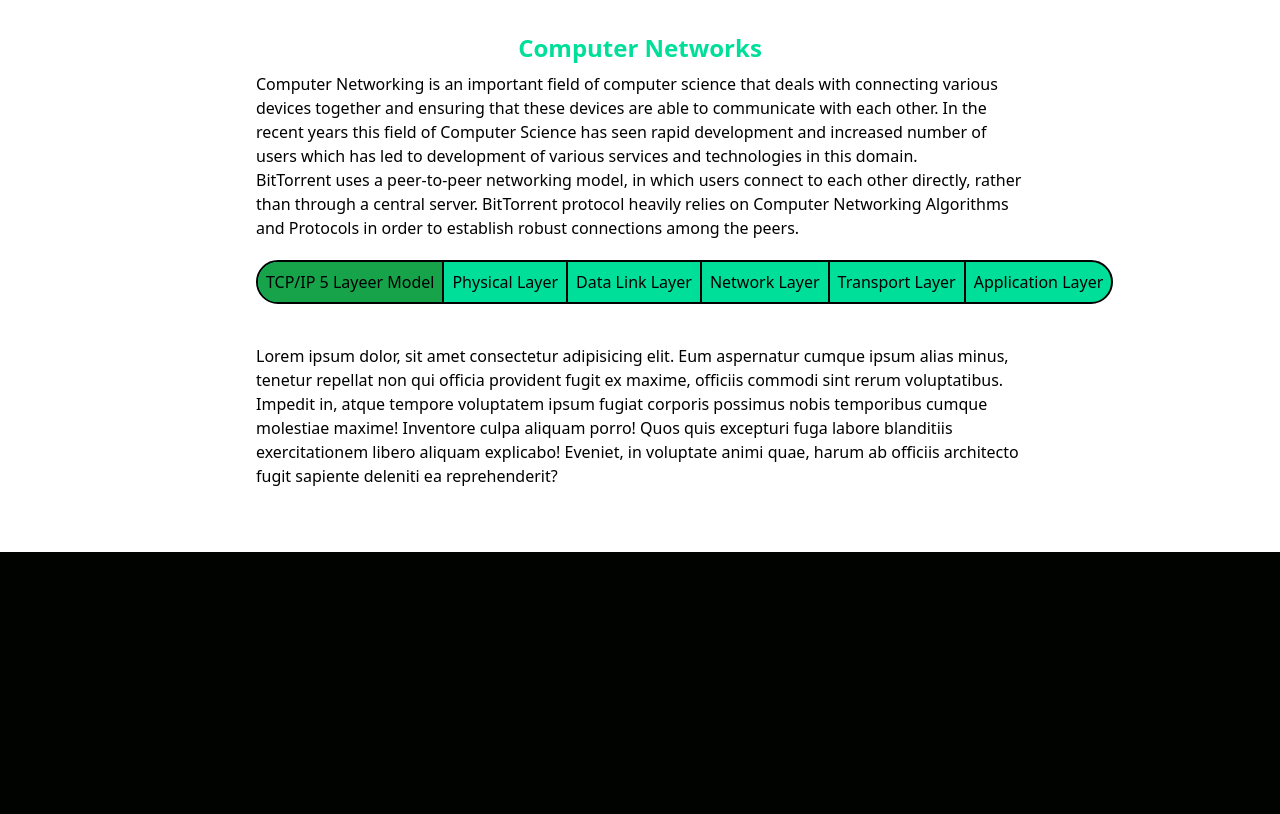
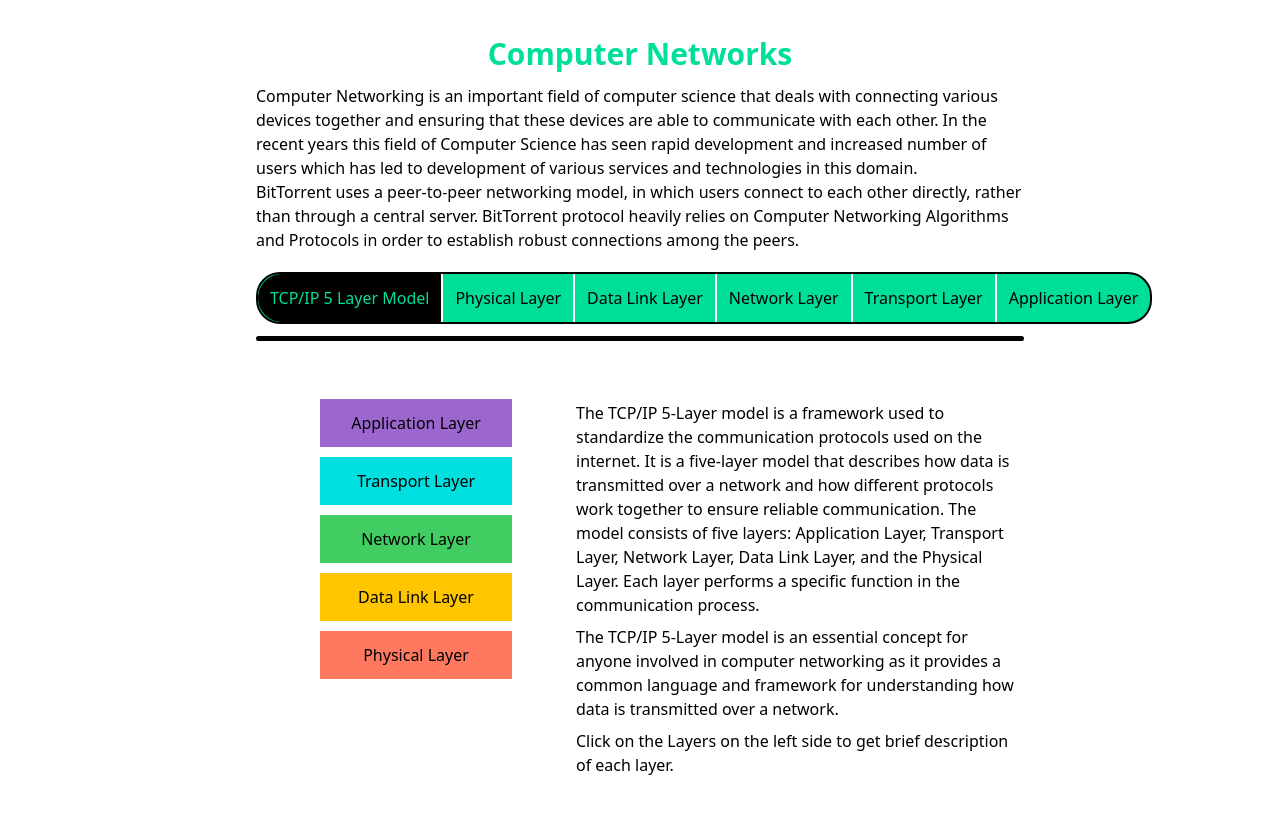
Before and after one commit to the-pinbo/mim, a React (Vite) app in the folder frontend/: page /computer-networking in a window 1280 px wide. Shown: the top 814 px of the page. Built offline with nearby package versions, Linux system fonts and the light colour scheme.

Commit message:
updated the Tcp/ip model section

```diff
--- a/frontend/src/components/CN.jsx
+++ b/frontend/src/components/CN.jsx
@@ -2,6 +2,7 @@ import styles from "../constants/style"
 import { CN_text } from "../constants/cn"
 import { useState, useEffect } from "react"
 import { Application, Data_link, Model, Network, Transport, Physical } from "./CN_topics";
+import { motion } from 'framer-motion'
 function CN() {
     const [topic, setTopic] = useState(0);
     return (
@@ -12,14 +13,15 @@ function CN() {
                 <div className="basis-full pb-5">{CN_text.para2}</div>
                 <div className="basis-full flex justify-center">
                     <div className={`w-max flex justify-center bg-[#00df9a] ${styles.btn_grp}`} id="button-grp">
-                        <button onClick={() => setTopic(0)} className={`${topic == 0 ? "bg-green-600" : "bg-transparent"} ${styles.button_start}`}>TCP/IP 5 Layeer Model</button>
-                        <button onClick={() => setTopic(1)} className={`${topic == 1 ? "bg-green-600" : "bg-transparent"} ${styles.button}`}>Physical Layer</button>
-                        <button onClick={() => setTopic(2)} className={`${topic == 2 ? "bg-green-600" : "bg-transparent"} ${styles.button}`}>Data Link Layer</button>
-                        <button onClick={() => setTopic(3)} className={`${topic == 3 ? "bg-green-600" : "bg-transparent"} ${styles.button}`}>Network Layer</button>
-                        <button onClick={() => setTopic(4)} className={`${topic == 4 ? "bg-green-600" : "bg-transparent"} ${styles.button}`}>Transport Layer</button>
-                        <button onClick={() => setTopic(5)} className={`${topic == 5 ? "bg-green-600" : "bg-transparent"} ${styles.button_end}`}>Application Layer</button>
+                        <button onClick={() => setTopic(0)} className={`${topic == 0 ? "bg-black text-[#00df9a]" : "bg-transparent"} ${styles.button_start}`}>TCP/IP 5 Layer Model</button>
+                        <button onClick={() => setTopic(1)} className={`${topic == 1 ? "bg-black text-[#00df9a]" : "bg-transparent"} ${styles.button}`}>Physical Layer</button>
+                        <button onClick={() => setTopic(2)} className={`${topic == 2 ? "bg-black text-[#00df9a]" : "bg-transparent"} ${styles.button}`}>Data Link Layer</button>
+                        <button onClick={() => setTopic(3)} className={`${topic == 3 ? "bg-black text-[#00df9a]" : "bg-transparent"} ${styles.button}`}>Network Layer</button>
+                        <button onClick={() => setTopic(4)} className={`${topic == 4 ? "bg-black text-[#00df9a]" : "bg-transparent"} ${styles.button}`}>Transport Layer</button>
+                        <button onClick={() => setTopic(5)} className={`${topic == 5 ? "bg-black text-[#00df9a]" : "bg-transparent"} ${styles.button_end}`}>Application Layer</button>
                     </div>
                 </div>
+                <div className="w-full h-[5px] rounded-3xl bg-black my-3"></div>
                 <div className="my-10">
                     {topic == 0 && <Model />}
                     {topic == 1 && <Physical />}
--- a/frontend/src/components/CN_topics/Model.jsx
+++ b/frontend/src/components/CN_topics/Model.jsx
@@ -1,8 +1,40 @@
+import styles from "../../constants/style"
+import { useState } from "react"
+import { motion } from "framer-motion"
+import { CN_text } from "../../constants/cn"
 function Model() {
+    const [subtopic, setSubtopic] = useState(0)
     return (
-        <div className="text-black">
-            Lorem ipsum dolor, sit amet consectetur adipisicing elit. Eum aspernatur cumque ipsum alias minus, tenetur repellat non qui officia provident fugit ex maxime, officiis commodi sint rerum voluptatibus. Impedit in, atque tempore voluptatem ipsum fugiat corporis possimus nobis temporibus cumque molestiae maxime! Inventore culpa aliquam porro! Quos quis excepturi fuga labore blanditiis exercitationem libero aliquam explicabo! Eveniet, in voluptate animi quae, harum ab officiis architecto fugit sapiente deleniti ea reprehenderit?
-        </div>
+        <motion.div
+            initial={{ opacity: 0 }}
+            animate={{ opacity: 1 }}
+            transition={{ duration: 0.5 }}
+        >
+            <div className="text-black flex">
+                <div className="basis-5/12 flex justify-center">
+                    <ul>
+                        <li><button onClick={() => setSubtopic(1)} className={`bg-[#9B67CF] ${subtopic == 1 ? "border-2 border-black" : "border-white"} ${styles.button_tcp}`}>Application Layer</button></li>
+                        <li><button onClick={() => setSubtopic(2)} className={`bg-[#00E0E1] ${subtopic == 2 ? "border-2 border-black" : "border-white"} ${styles.button_tcp}`}>Transport Layer</button></li>
+                        <li><button onClick={() => setSubtopic(3)} className={`bg-[#41CD61] ${subtopic == 3 ? "border-2 border-black" : "border-white"} ${styles.button_tcp}`}>Network Layer</button></li>
+                        <li><button onClick={() => setSubtopic(4)} className={`bg-[#FFC600] ${subtopic == 4 ? "border-2 border-black" : "border-white"} ${styles.button_tcp}`}>Data Link Layer</button></li>
+                        <li><button onClick={() => setSubtopic(5)} className={`bg-[#FF7860] ${subtopic == 5 ? "border-2 border-black" : "border-white"} ${styles.button_tcp}`}>Physical Layer</button></li>
+                    </ul>
+                </div>
+                <div className="basis-7/12">
+                    {subtopic == 0 && <motion.div initial={{ opacity: 0 }} animate={{ opacity: 1 }} transition={{ duration: 0.5 }}><div className="my-2">{CN_text.tcp_5_layer_modal.description[0]}</div><div className="my-2">{CN_text.tcp_5_layer_modal.description[1]}</div><div className="my-2">{CN_text.tcp_5_layer_modal.description[2]}</div></motion.div>}
+                    {subtopic != 0 && (
+                        <motion.div initial={{ opacity: 0 }} animate={{ opacity: 1 }} transition={{ duration: 0.5 }} className="flex justify-end">
+                            <button onClick={() => setSubtopic(0)} className={styles.back}>Back</button>
+                        </motion.div>
+                    )}
+                    {subtopic == 1 && <motion.div initial={{ opacity: 0 }} animate={{ opacity: 1 }} transition={{ duration: 0.5 }}>{CN_text.tcp_5_layer_modal.application_layer}</motion.div>}
+                    {subtopic == 2 && <motion.div initial={{ opacity: 0 }} animate={{ opacity: 1 }} transition={{ duration: 0.5 }}>{CN_text.tcp_5_layer_modal.transport_layer}</motion.div>}
+                    {subtopic == 3 && <motion.div initial={{ opacity: 0 }} animate={{ opacity: 1 }} transition={{ duration: 0.5 }}>{CN_text.tcp_5_layer_modal.network_layer}</motion.div>}
+                    {subtopic == 4 && <motion.div initial={{ opacity: 0 }} animate={{ opacity: 1 }} transition={{ duration: 0.5 }}>{CN_text.tcp_5_layer_modal.data_link_layer}</motion.div>}
+                    {subtopic == 5 && <motion.div initial={{ opacity: 0 }} animate={{ opacity: 1 }} transition={{ duration: 0.5 }}>{CN_text.tcp_5_layer_modal.physical_layer}</motion.div>}
+                </div>
+            </div>
+        </motion.div>
     )
 }
 export default Model
--- a/frontend/src/constants/cn.jsx
+++ b/frontend/src/constants/cn.jsx
@@ -1,4 +1,20 @@
 export const CN_text = {
     para1: "Computer Networking is an important field of computer science that deals with connecting various devices together and ensuring that these devices are able to communicate with each other. In the recent years this field of Computer Science has seen rapid development and increased number of users which has led to development of various services and technologies in this domain.",
-    para2: "BitTorrent uses a peer-to-peer networking model, in which users connect to each other directly, rather than through a central server. BitTorrent protocol heavily relies on Computer Networking Algorithms and Protocols in order to establish robust connections among the peers."
+    para2: "BitTorrent uses a peer-to-peer networking model, in which users connect to each other directly, rather than through a central server. BitTorrent protocol heavily relies on Computer Networking Algorithms and Protocols in order to establish robust connections among the peers.",
+    //
+    tcp_5_layer_modal: {
+        description: ["The TCP/IP 5-Layer model is a framework used to standardize the communication protocols used on the internet. It is a five-layer model that describes how data is transmitted over a network and how different protocols work together to ensure reliable communication. The model consists of five layers: Application Layer, Transport Layer, Network Layer, Data Link Layer, and the Physical Layer. Each layer performs a specific function in the communication process.", "The TCP/IP 5-Layer model is an essential concept for anyone involved in computer networking as it provides a common language and framework for understanding how data is transmitted over a network.", "Click on the Layers on the left side to get brief description of each layer."],
+        physical_layer: "PHYSICAL LAYER Lorem ipsum dolor sit amet consectetur adipisicing elit. Delectus doloremque cupiditate earum aut suscipit fugit odit voluptas eius hic consectetur provident, veniam totam quidem illo? Mollitia hic, voluptatum iusto laborum et quibusdam dolorum voluptate tenetur qui fuga, quia ea vel eius dignissimos deserunt alias excepturi iure fugiat sapiente voluptatem accusamus!",
+        data_link_layer: "DL LAYER Lorem ipsum dolor sit amet consectetur adipisicing elit. Delectus doloremque cupiditate earum aut suscipit fugit odit voluptas eius hic consectetur provident, veniam totam quidem illo? Mollitia hic, voluptatum iusto laborum et quibusdam dolorum voluptate tenetur qui fuga, quia ea vel eius dignissimos deserunt alias excepturi iure fugiat sapiente voluptatem accusamus!",
+        network_layer: "NETWORK LAYER Lorem ipsum dolor sit amet consectetur adipisicing elit. Delectus doloremque cupiditate earum aut suscipit fugit odit voluptas eius hic consectetur provident, veniam totam quidem illo? Mollitia hic, voluptatum iusto laborum et quibusdam dolorum voluptate tenetur qui fuga, quia ea vel eius dignissimos deserunt alias excepturi iure fugiat sapiente voluptatem accusamus!",
+        transport_layer: "TRANSPORT LAYER Lorem ipsum dolor sit amet consectetur adipisicing elit. Delectus doloremque cupiditate earum aut suscipit fugit odit voluptas eius hic consectetur provident, veniam totam quidem illo? Mollitia hic, voluptatum iusto laborum et quibusdam dolorum voluptate tenetur qui fuga, quia ea vel eius dignissimos deserunt alias excepturi iure fugiat sapiente voluptatem accusamus!",
+        application_layer: "APP LAYER Lorem ipsum dolor sit amet consectetur adipisicing elit. Delectus doloremque cupiditate earum aut suscipit fugit odit voluptas eius hic consectetur provident, veniam totam quidem illo? Mollitia hic, voluptatum iusto laborum et quibusdam dolorum voluptate tenetur qui fuga, quia ea vel eius dignissimos deserunt alias excepturi iure fugiat sapiente voluptatem accusamus!",
+    },
+    //
+    data_link_layer: {
+        description: {
+
+        }
+    }
+
 }
--- a/frontend/src/constants/style.js
+++ b/frontend/src/constants/style.js
@@ -1,9 +1,15 @@
 const styles = {
     // Classes
-    title: "text-[#00df9a] font-bold p-2 text-2xl",
-    button_start: "p-2 border-black border-r-2 rounded-l-3xl",
-    button_end: "p-2 rounded-r-3xl",
-    button: "p-2 border-black border-r-2",
+    title: "text-[#00df9a] font-bold p-3 text-3xl",
+    button_start: "p-3 border-white border-r-2 rounded-l-3xl transition-all	hover:scale-105 ease-in-out",
+    button_end: "p-3 rounded-r-3xl transition-all hover:scale-105 ease-in-out",
+    button: "p-3 border-white border-r-2 transition-all	hover:scale-105 ease-in-out",
     btn_grp: "rounded-3xl border-black border-2",
+
+    // tcp model
+    button_tcp: "p-3 m-1 border-t-2 text-center w-48 transition-all hover:scale-105 ease-in-out",
+
+    //back_button
+    back: "bg-[#00df9a] text-black rounded-md font-medium my-3 px-5 py-2"
 }
 export default styles
```
